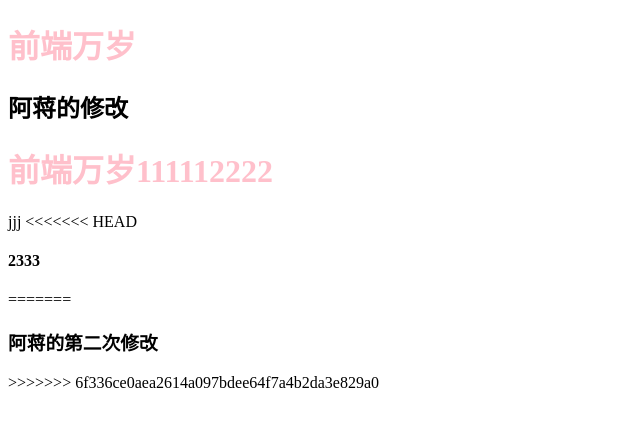
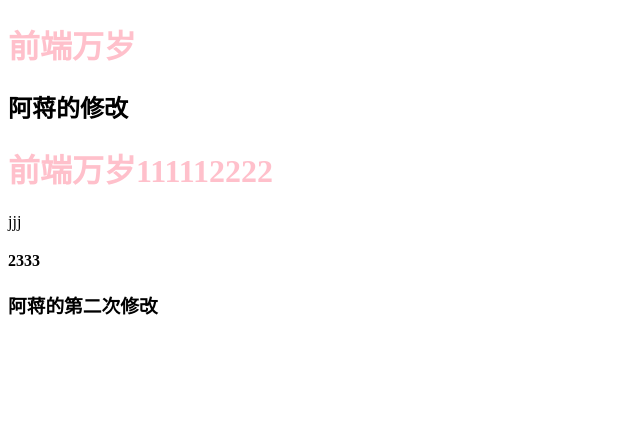
Before and after one commit to JYunLi/test-demo, a plain HTML site: page index.html in a window 1280 px wide. Shown: the whole page, without its empty margins (0-640 px from the left). Drawn offline with Linux system fonts and the light colour scheme.

Commit message:
一起修改的第三次提交

```diff
--- a/index.html
+++ b/index.html
@@ -14,11 +14,8 @@
     <h2>阿蒋的修改</h2>
     <h1>前端万岁111112222</h1>
     <span>jjj</span>
-<<<<<<< HEAD
     <h4>2333</h4>
-=======
     <h3>阿蒋的第二次修改</h3>
->>>>>>> 6f336ce0aea2614a097bdee64f7a4b2da3e829a0
 </body>
 
 </html>
```
